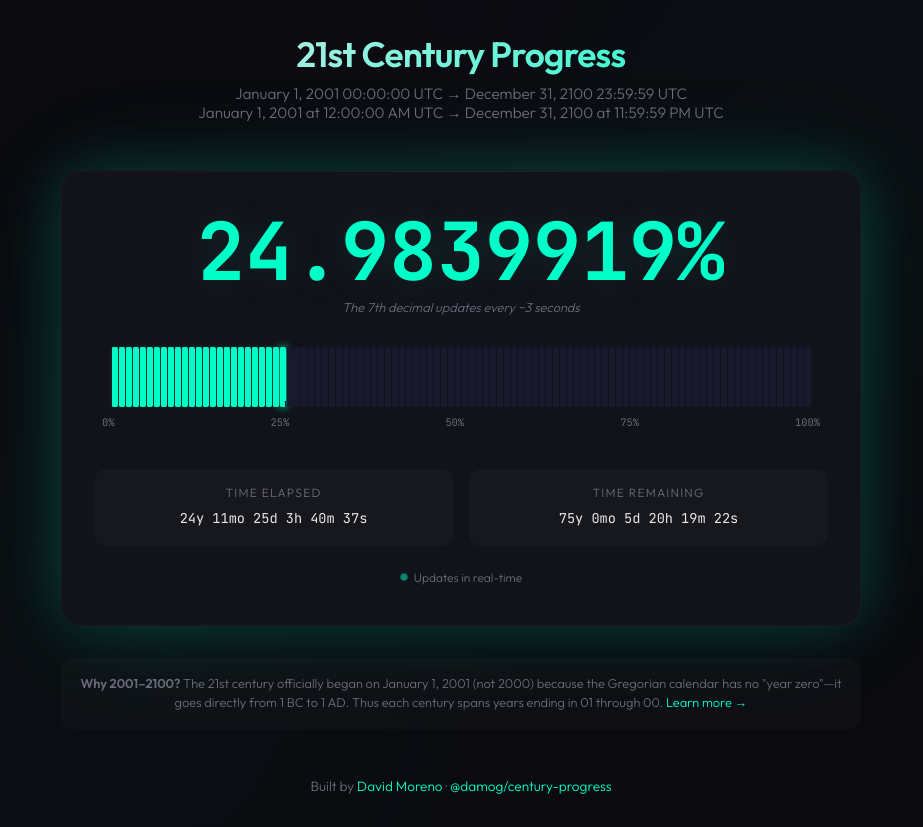
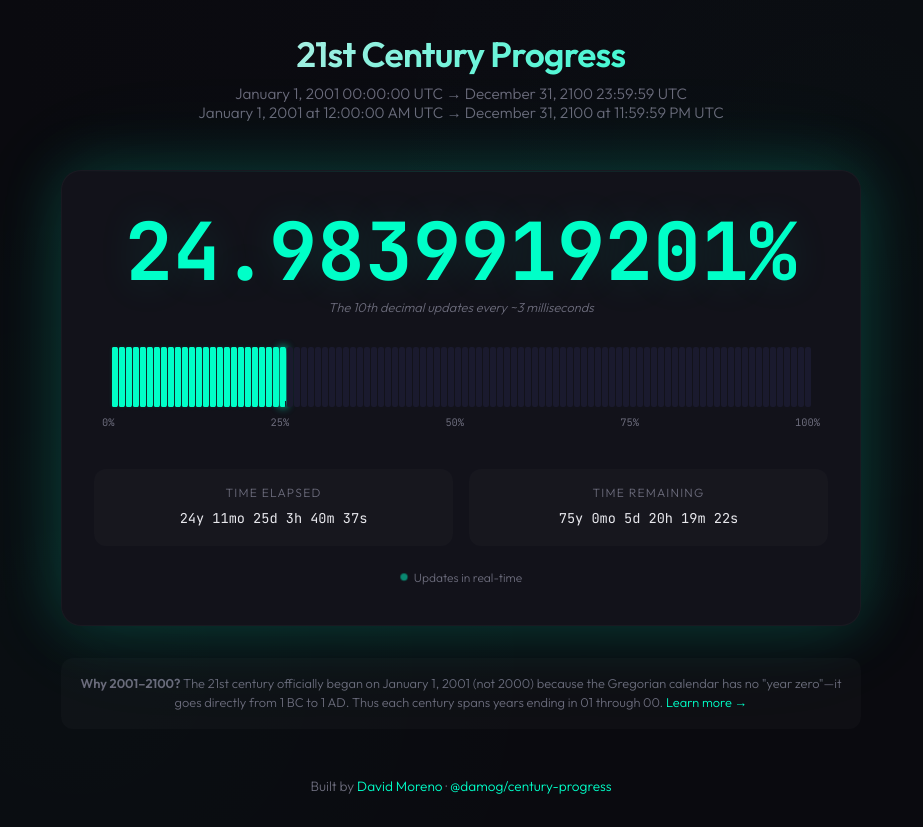
Before and after one commit to damog/century-progress, a plain HTML site: page docs/index.html in a window 1280 px wide. Shown: the whole page, without its empty margins (179-1102 px from the left). Drawn offline with Linux system fonts and the light colour scheme.

Commit message:
Add 10 decimal places (updates every ~3ms)

```diff
--- a/docs/index.html
+++ b/docs/index.html
@@ -260,7 +260,7 @@
 
         <div class="progress-card">
             <div class="percentage" id="percentage">--.--%</div>
-            <div class="update-freq">The 7th decimal updates every ~3 seconds</div>
+            <div class="update-freq">The 10th decimal updates every ~3 milliseconds</div>
 
             <div class="bar-wrapper">
                 <div class="bar-container" id="bar">
@@ -378,7 +378,7 @@
             const percentage = (elapsed / TOTAL_MS) * 100;
 
             // Update percentage display
-            document.getElementById('percentage').textContent = percentage.toFixed(7) + '%';
+            document.getElementById('percentage').textContent = percentage.toFixed(10) + '%';
 
             // Update bar - each bar represents 1%, each cell inside represents 0.01%
             const fullBars = Math.floor(percentage);
```
